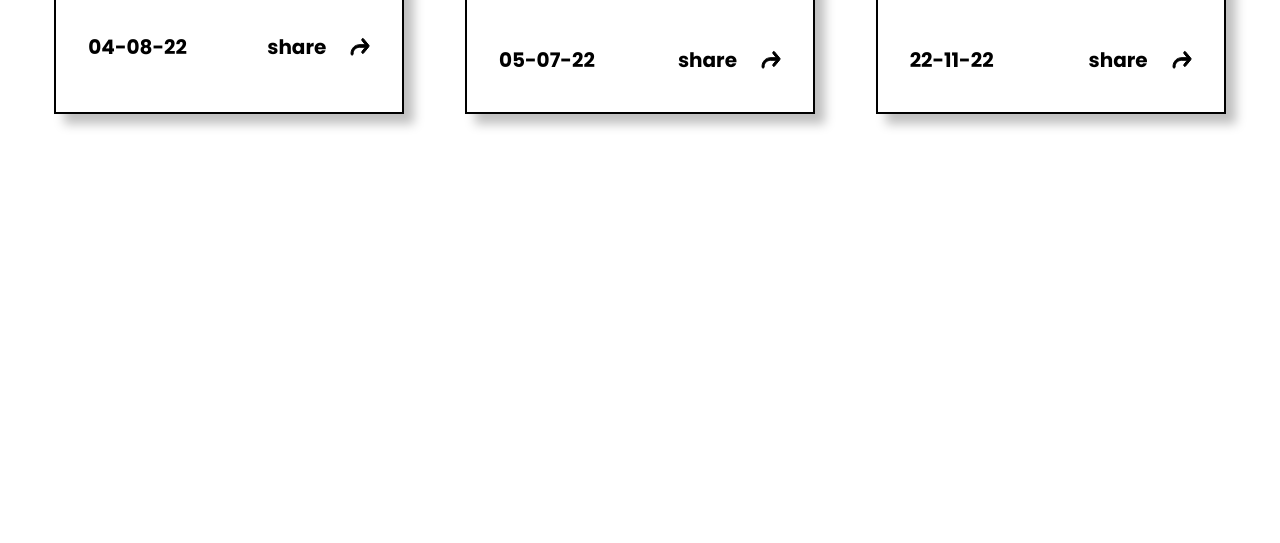
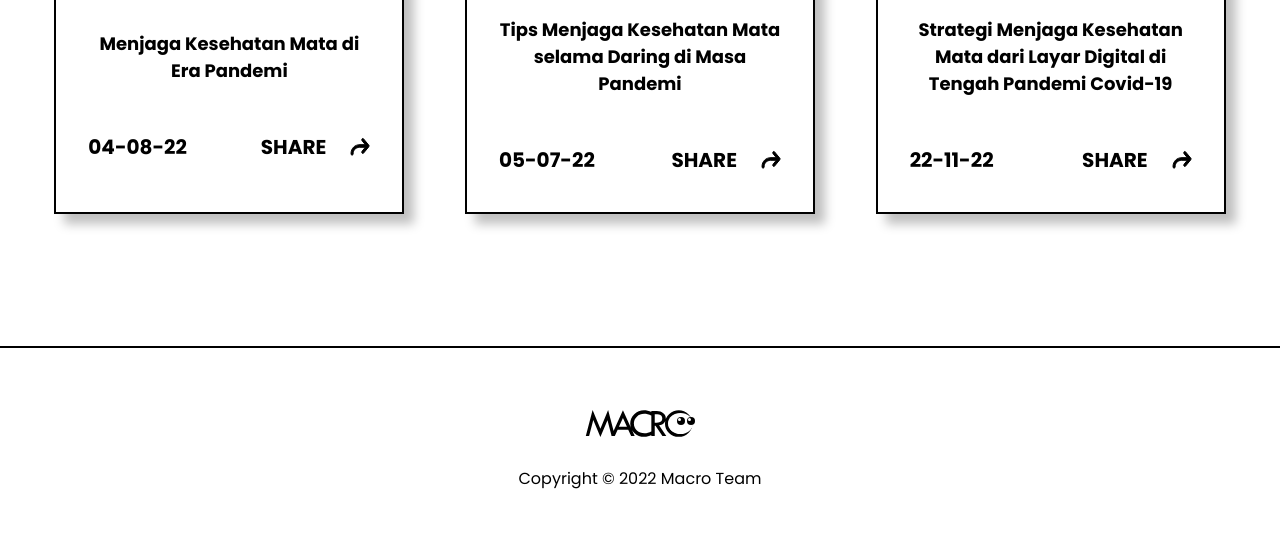
Before and after one commit to DanarGdg/idn-macro, a plain HTML site: page index.html in a window 1280 px wide. Shown: the part 2278-2821 px from the top of the page. Before the commit the page ends 2424 px from the top, so only its background shows below. Drawn offline with Linux system fonts and the light colour scheme.

Commit message:
add footer

```diff
--- a/css/style.css
+++ b/css/style.css
@@ -314,10 +314,9 @@ header {
 /* BLOG */
 
 .blog{
-    margin-bottom: 5rem;
     padding: 0 3rem;
     max-width: 1300px;
-    margin: 0 auto;
+    margin: 100px auto;
 }
 
 .blog h1{
@@ -383,10 +382,40 @@ header {
 
 .card .detail-blog div p{
     margin-right: 1.5rem;
+    text-transform: uppercase;
 }
 
 
 /* BLOG END */
+
+/* footer */
+
+footer{
+    display: flex;
+    justify-content: center;
+    align-items: center;
+    flex-direction: column;
+    width: 100%;
+    height: 200px;
+    background-color: #fff;
+    color: #000;
+    border-top: 2px solid #000;
+}
+
+.footer-text{
+    display: flex;
+    justify-content: center;
+    align-items: center;
+    flex-direction: column;
+    width: 100%;
+    height: 100%;
+}
+
+.footer-text > img {
+    margin-bottom: 20px;
+}
+
+/* end footer */
 
 @media (max-width: 768px) {
     /* RESPONSIVE HEADER */
--- a/index.html
+++ b/index.html
@@ -148,6 +148,15 @@
         </div>
     </div>
     <!-- END BLOG -->
+
+    <!-- footer -->
+    <footer>
+        <div class="footer-text">
+            <img src="/assets/icons/logo.svg" alt="">
+            <p>Copyright © 2022 Macro Team</p>
+        </div>
+    </footer>
+    <!-- end footer -->
     <script src="js/script.js"></script>
 </body>
 </html>
```
